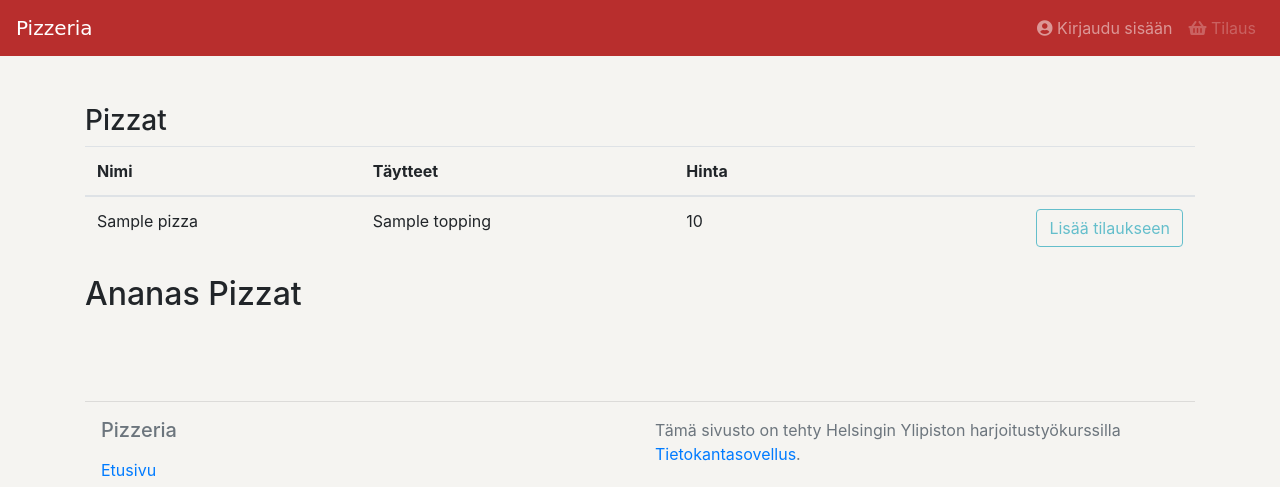
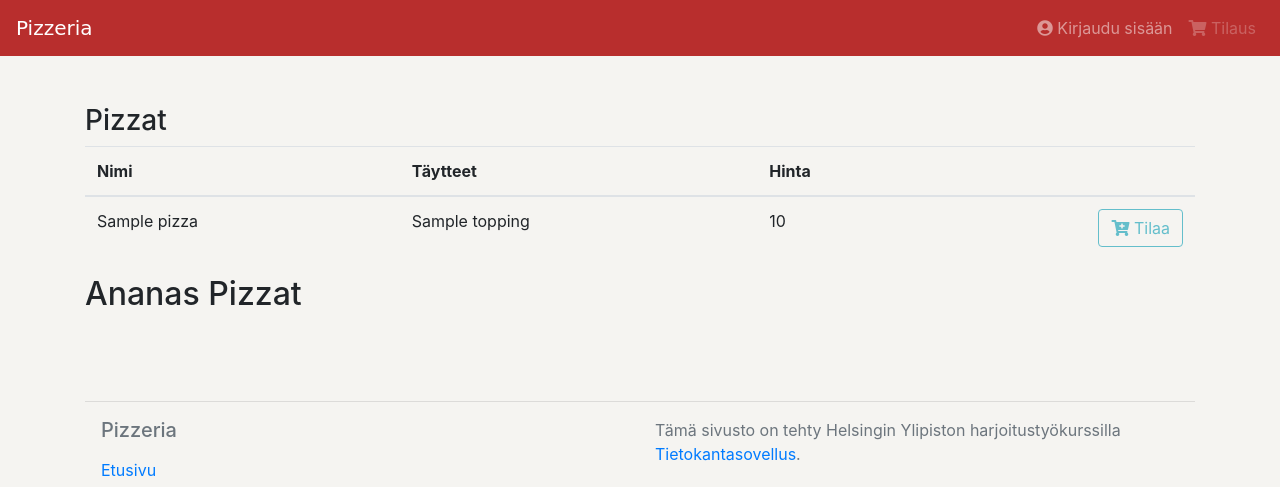
Before and after one commit to juissijohtaja/Pizzapalvelu, a Flask app: page / in a window 1280 px wide. Shown: the top 487 px of the page. Run offline with Flask 2, Linux system fonts and the light colour scheme; tables that the repository leaves empty hold one stand-in row (values such as "Sample post"); some libraries are stand-ins or nearby versions; some web fonts are replaced.

Commit message:
shopping cart icons

```diff
--- a/application/templates/index.html
+++ b/application/templates/index.html
@@ -28,7 +28,7 @@
             </td>
             <td>{{ pizza.price }}</td>
             <td class="text-right">
-                <button class="btn btn-outline-info disabled">Lisää tilaukseen</button>
+                <button class="btn btn-outline-info disabled"><i class="fas fa-cart-plus"></i> Tilaa</button>
             </td>
           </tr>
         {% endfor %}
--- a/application/templates/layout.html
+++ b/application/templates/layout.html
@@ -31,7 +31,7 @@
                   </li>
                 {% endif %}
                 <li class="nav-item">
-                  <a class="nav-link disabled" href="#"><i class="fas fa-shopping-basket"></i> Tilaus</a>
+                  <a class="nav-link disabled" href="#"><i class="fas fa-shopping-cart"></i> Tilaus</a>
                 </li>
                 {% if current_user.username == "juissi" or current_user.username == "teppo" %}
                   <li class="nav-item dropdown">
```
